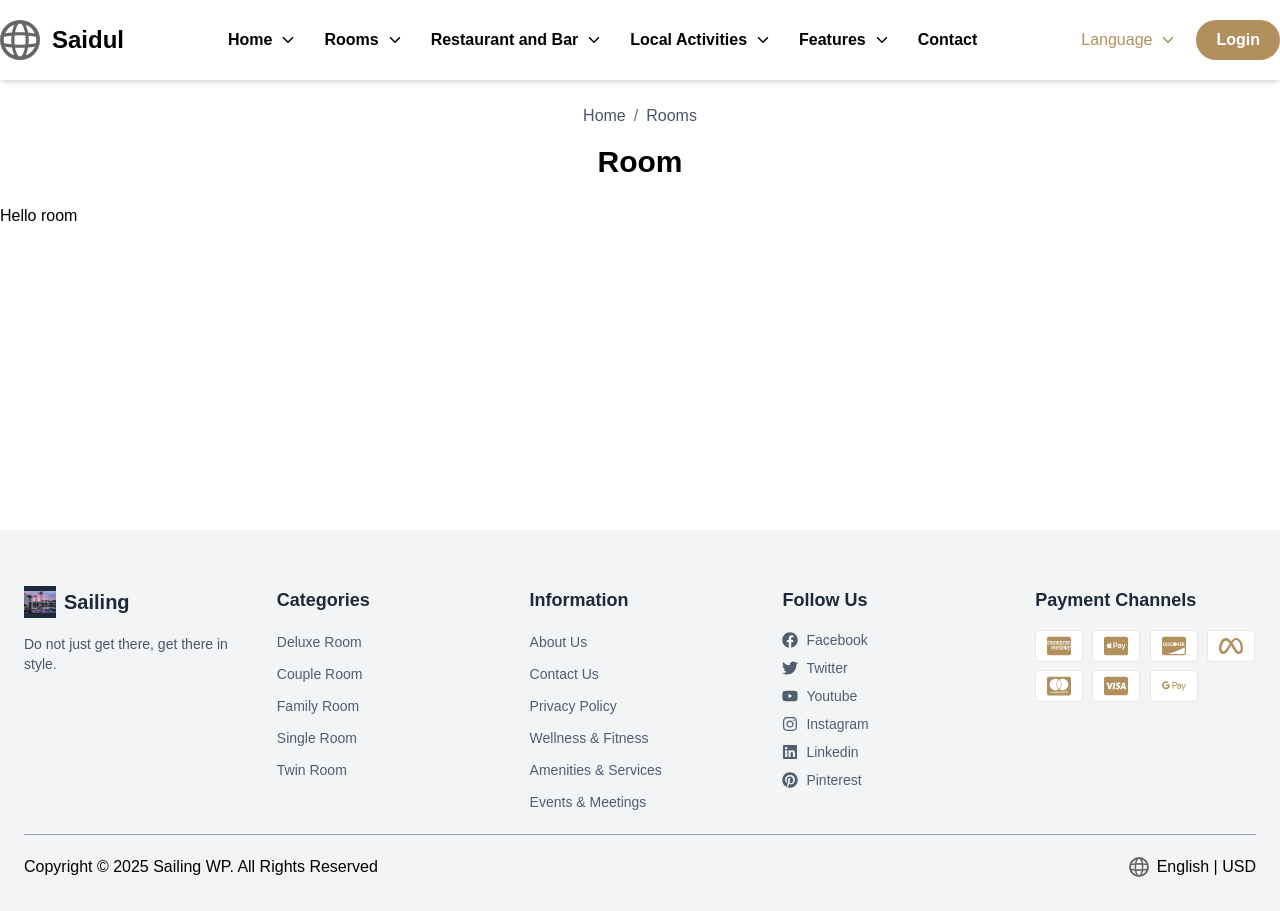
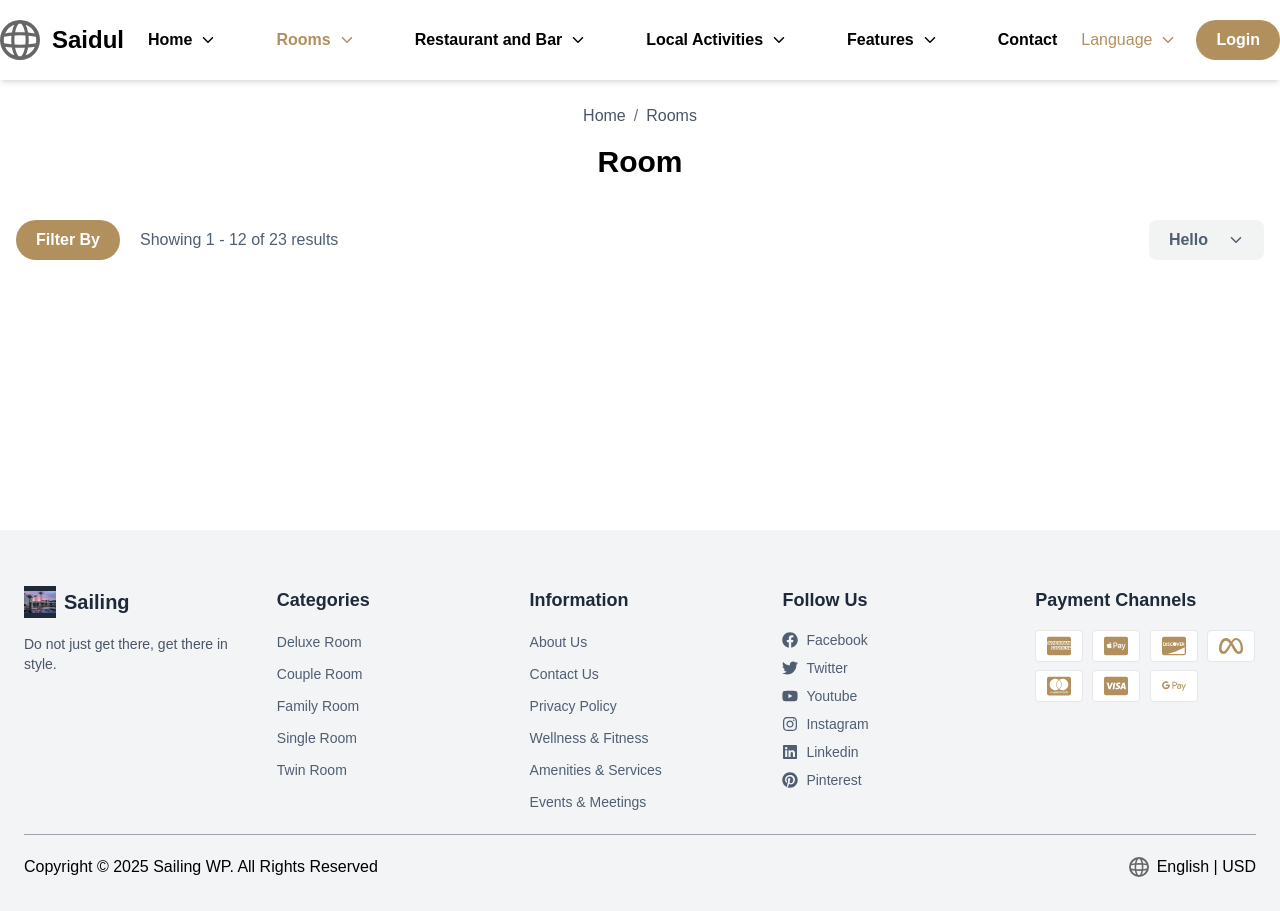
Before and after one commit to saidulislam28/Hotel-booking, a Next.js app in the folder website/: page /rooms in a window 1280 px wide. Built offline with nearby package versions, Linux system fonts and the light colour scheme.

Commit message:
filtering design done

```diff
--- a/website/src/app/(common-pages)/rooms/page.tsx
+++ b/website/src/app/(common-pages)/rooms/page.tsx
@@ -1,10 +1,11 @@
 import TitleHelmet from "@/utils/Helmet";
 import PageTitle from "@/utils/PageTitle";
 import React from "react";
+import { IoIosArrowDown } from "react-icons/io";
 
 const Rooms = () => {
   return (
-    <div>
+    <>
       <TitleHelmet title="Rooms" />
       <PageTitle
         breadcrumbs={[
@@ -13,8 +14,28 @@ const Rooms = () => {
         ]}
         title="Room"
       />
-      Hello room
-    </div>
+      <div className="max-w-7xl mx-auto p-4">
+        <div className="flex items-center justify-between">
+          <div className="flex items-center gap-5">
+            <button className="text-md bg-[#B1905E] px-5 py-2 text-white font-semibold rounded-full hover:cursor-pointer hover:bg-[#ccae81]">
+              Filter By
+            </button>
+            <p className="text-[#4F5E71]">Showing 1 - 12 of 23 results</p>
+          </div>
+          <div className="relative group">
+            <p className="flex items-center gap-5 text-md bg-[#F2F4F4] px-5 py-2 text-[#4F5E71] font-semibold rounded-lg cursor-pointer">
+              Hello
+              <IoIosArrowDown />
+            </p>
+            <div className="absolute hidden group-hover:block bg-white shadow-lg rounded-lg min-w-36">
+              <p className={"block px-6 py-4 rounded-lg font-semibold"}>
+                hello
+              </p>
+            </div>
+          </div>
+        </div>
+      </div>
+    </>
   );
 };
 
--- a/website/src/component/shared/Navbar.tsx
+++ b/website/src/component/shared/Navbar.tsx
@@ -1,9 +1,13 @@
+"use client"
 import Routes from "@/utils/routes";
 import Image from "next/image";
 import Link from "next/link";
+import { usePathname } from "next/navigation";
 import { IoIosArrowDown } from "react-icons/io";
 
 const Navbar = () => {
+  const pathname = usePathname();
+
   return (
     <div className="h-20 bg-white relative z-50 shadow-md">
       <div className="max-w-[1310px] mx-auto h-full flex items-center justify-between">
@@ -24,34 +28,46 @@ const Navbar = () => {
         </div>
 
         <div className="flex flex-row items-center gap-7">
-          {Routes?.map((route) => (
+          {Routes?.map((route) => {
+            const isActive = pathname === route.path;
+            return (
               <div key={route.title} className="relative group">
                 <Link
                   href={route.path}
-                className="px-4 py-2 text-black hover:text-[#B1905E] font-semibold"
+                  className={`px-4 py-2 font-semibold flex items-center gap-2 ${
+                    isActive
+                      ? "text-[#B1905E]"
+                      : "text-black hover:text-[#B1905E]"
+                  }`}
                 >
-                <div className="flex items-center gap-2">
                   {route.title}
                   {route.icon ? <IoIosArrowDown /> : ""}
-                </div>
                 </Link>
 
                 {/* Dropdown */}
                 {route?.children?.length > 0 && (
                   <div className="absolute hidden group-hover:block bg-white shadow-lg rounded-lg min-w-64">
-                  {route?.children?.map((child) => (
+                    {route?.children?.map((child) => {
+                      const isChildActive = pathname === child.path;
+                      return (
                         <Link
                           key={child.title}
                           href={child.path}
-                      className="block px-6 py-4 rounded-lg text-black hover:text-[#B1905E] font-semibold"
+                          className={`block px-6 py-4 rounded-lg font-semibold ${
+                            isChildActive
+                              ? "text-[#B1905E]"
+                              : "text-black hover:text-[#B1905E]"
+                          }`}
                         >
                           {child.title}
                         </Link>
-                  ))}
+                      );
+                    })}
                   </div>
                 )}
               </div>
-          ))}
+            );
+          })}
         </div>
 
         <div className="flex items-center gap-5 ">
--- a/website/src/utils/routes.ts
+++ b/website/src/utils/routes.ts
@@ -13,7 +13,7 @@ const Routes = [
     title: "Rooms",
     path: "/rooms",
     icon: true,
-    children: [{ title: "dropdown_option_1", path: "/option_1" }],
+    children: [{ title: "Room List", path: "/room-list" }],
   },
   {
     title: "Restaurant and Bar",
```
Lines whose indentation alone changed are shown as unchanged.
